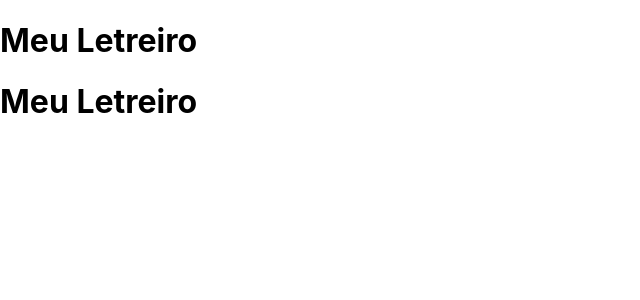
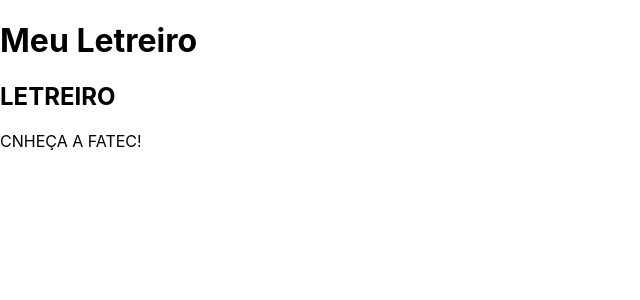
Before and after one commit to MariaJuliaMouraR/React, a React (Create React App) app: page / in a window 1280 px wide. Shown: the top 300 px of the page, without its empty margins (0-640 px from the left). Built offline with nearby package versions, Linux system fonts and the light colour scheme.

Commit message:
Update Letreiro.js

```diff
--- a/src/Letreiro.js
+++ b/src/Letreiro.js
@@ -1,9 +1,34 @@
-function Letreiro() {
-    return (
-    <>
-      <h1>Meu Letreiro</h1>
-    </>
-    );
-  }
+import React from 'react';
 
-  export default Letreiro;
+const AnimatedText = () => {
+  const [text, setText] = React.useState('');
+  const originalText = 'CONHEÇA A FATEC!';
+  const delay = 200;
+
+  React.useEffect(() => {
+    let currentIndex = 0;
+    const interval = setInterval(() => {
+      if (currentIndex < originalText.length - 1) {
+        setText(prevText => prevText + originalText[currentIndex]);
+        currentIndex++;
+      } else {
+        clearInterval(interval);
+      }
+    }, delay);
+
+    return () => clearInterval(interval);
+  }, []);
+
+  return <div>{text}</div>;
+};
+
+const App = () => {
+  return (
+    <div>
+      <h2>LETREIRO</h2>
+      <AnimatedText />
+    </div>
+  );
+};
+
+export default App;
```
